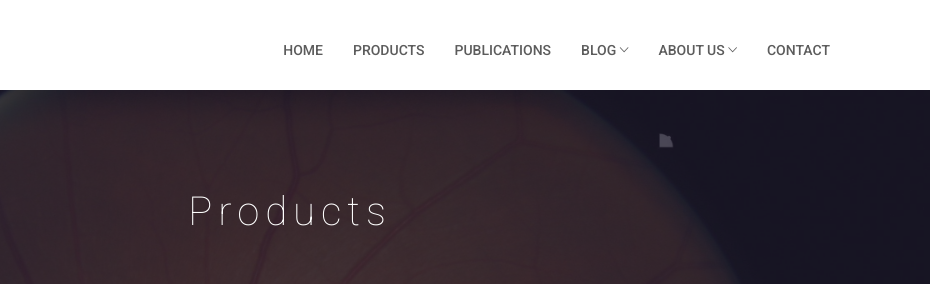
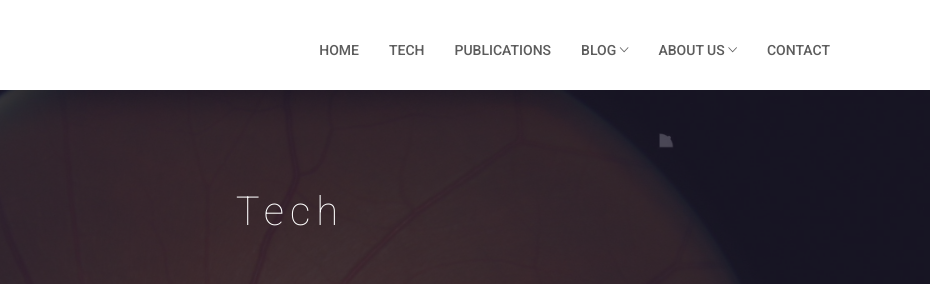
Before and after one commit to eyelabsai/eyelabs.ai, a plain HTML site: page projects.html in a window 1280 px wide. Shown: the top 284 px of the page, 350-1280 px from the left. Drawn offline with nearby package versions, Linux system fonts and the light colour scheme; some packages are replaced by stand-ins of ours; a script that the page names is missing; files whose address does not match are found by name; a web font is replaced by a local one.

Commit message:
“message”

```diff
--- a/projects.html
+++ b/projects.html
@@ -58,7 +58,7 @@
 							<div class="collapse navbar-collapse" id="bs-example-navbar-collapse-1">
 								<ul class="nav navbar-nav navbar-right">
 									<li><a href="index.html">Home</a></li>
-									<li><a href="projects.html">Products</a></li>
+									<li><a href="projects.html">Tech</a></li>
 									<li><a href="publications.html">Publications</a></li>
 
 									<li class="dropdown">
@@ -88,7 +88,7 @@
     <div class="row">
       <div class="col-md-12">
         <div class="block">
-          <h1>Products</h1>
+          <h1>Tech</h1>
         </div>
       </div>
     </div>
@@ -187,7 +187,7 @@
 				<p class="copyright">Copyright 2021 &copy; Design & Developed by <a href="https://eyelabs.ai/">EyeLabs.AI</a>. All rights reserved.
           <br><h4>Quick Links</h4>
           <a href="https://eyelabs.ai/index.html">Home</a>
-          <br><a href="https://eyelabs.ai/projects.html">Products</a>
+          <br><a href="https://eyelabs.ai/projects.html">Tech</a>
           <br> <a href="https://eyelabs.ai/Blog.html">Blog</a>
           <br> <a href="https://eyelabs.ai/publications.html">Publications</a>
           <br> <a href="https://eyelabs.ai/about.html">About Us</a>
```
Also changed, not shown: Blog.html (+1 -1 lines), about.html (+1 -1 lines), contact.html (+1 -1 lines), index.html (+1 -1 lines).
